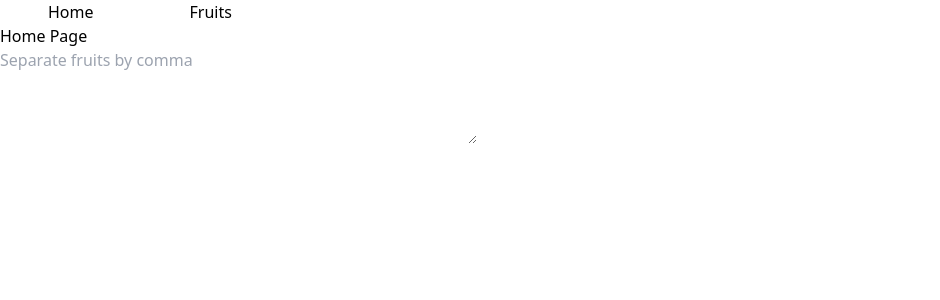
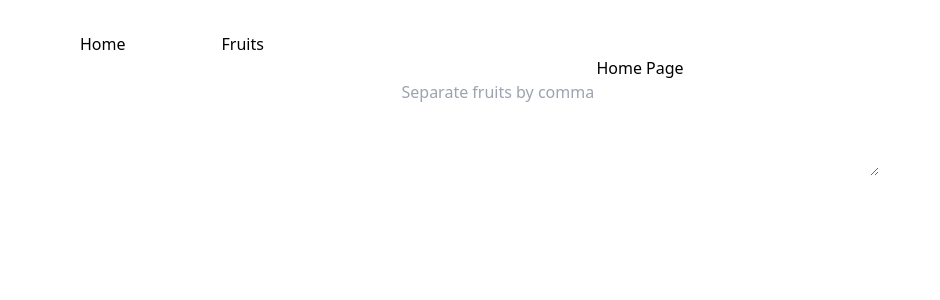
Before and after one commit to cesartalen/smoothiemaker, a React (Vite) app in the folder frontend/: page / in a window 1280 px wide. Shown: the top 300 px of the page, without its empty margins (0-940 px from the left). Built offline with nearby package versions, Linux system fonts and the light colour scheme.

Commit message:
Add changes to layout, center content, max width and padding

```diff
--- a/frontend/src/layouts/AppLayout.tsx
+++ b/frontend/src/layouts/AppLayout.tsx
@@ -3,7 +3,7 @@ import { Header } from '../components/Header'
 
 export const AppLayout = () => {
   return(
-    <div>
+    <div className=' max-w-7xl text-center p-8'>
       <Header/>
       <Outlet/>
     </div>
```
